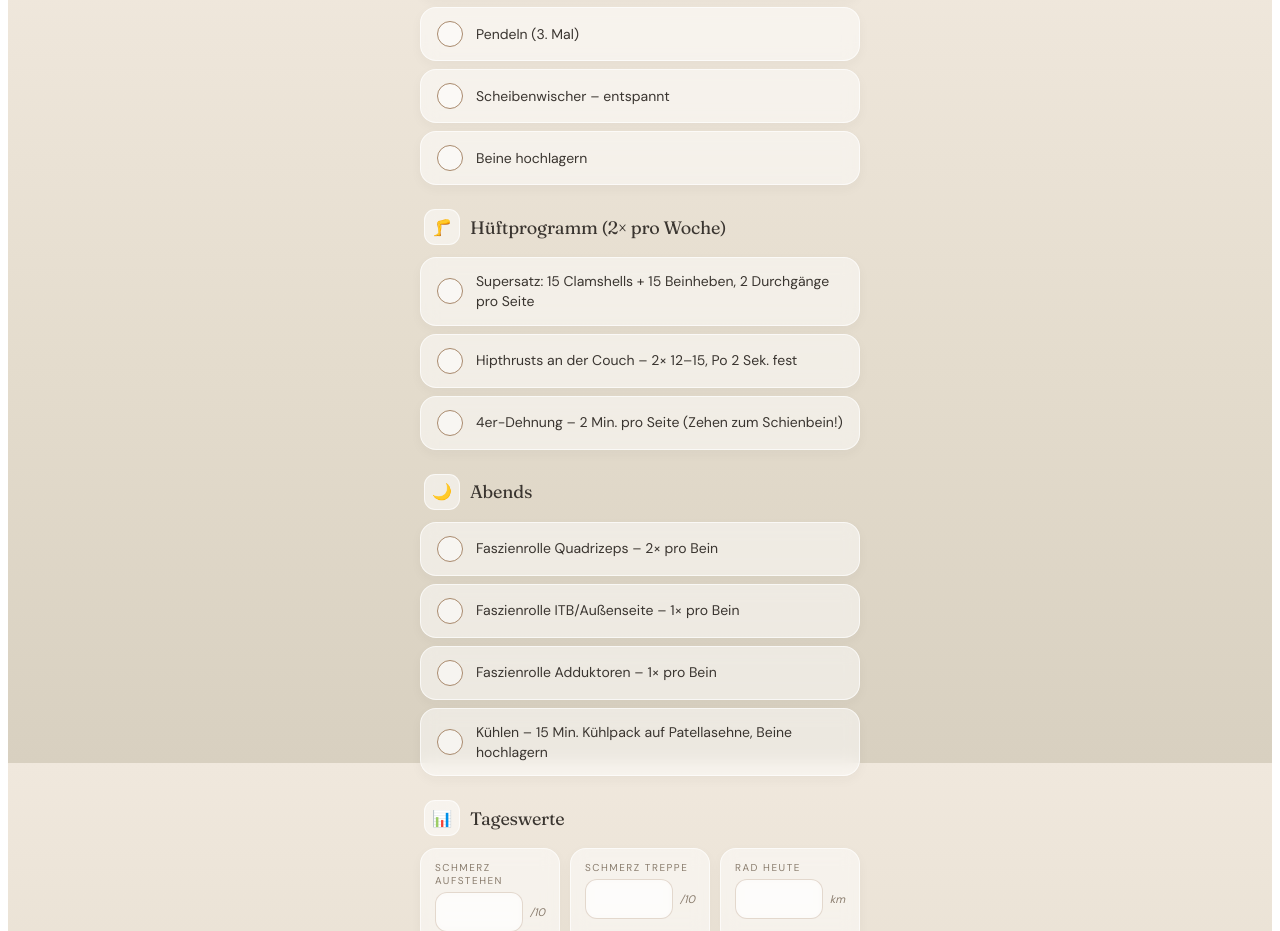
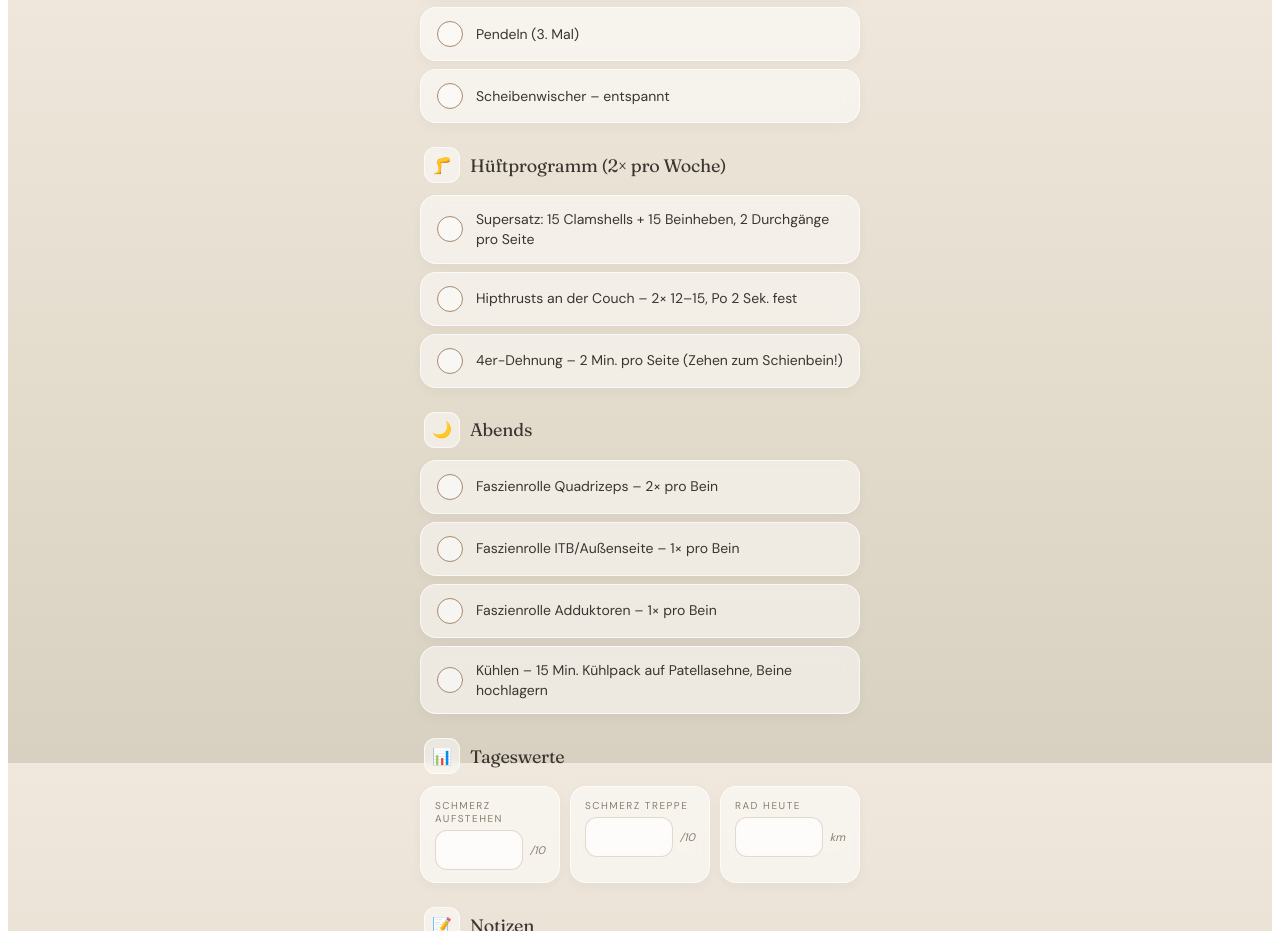
Before and after one commit to JuliaWolf208/patella-protokoll, a React (Vite) app: page / in a window 1280 px wide. Shown: the part 845-1776 px from the top of the page. Built offline with nearby package versions, Linux system fonts and the light colour scheme.

Commit message:
Remove: Beine hochlagern aus 'Über den Tag'

```diff
--- a/src/App.jsx
+++ b/src/App.jsx
@@ -22,7 +22,6 @@ const SECTIONS = [
       { id: "pendeln_2",       text: "Pendeln (2. Mal)" },
       { id: "pendeln_3",       text: "Pendeln (3. Mal)" },
       { id: "scheibenwischer", text: "Scheibenwischer – entspannt" },
-      { id: "hochlagern",      text: "Beine hochlagern" },
     ],
   },
   {
```
